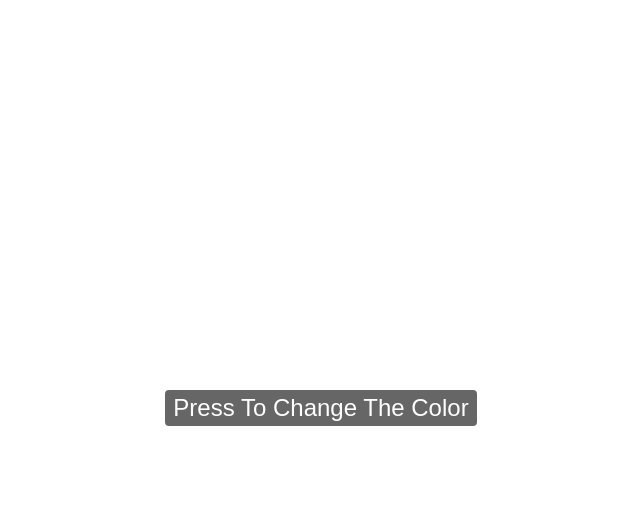
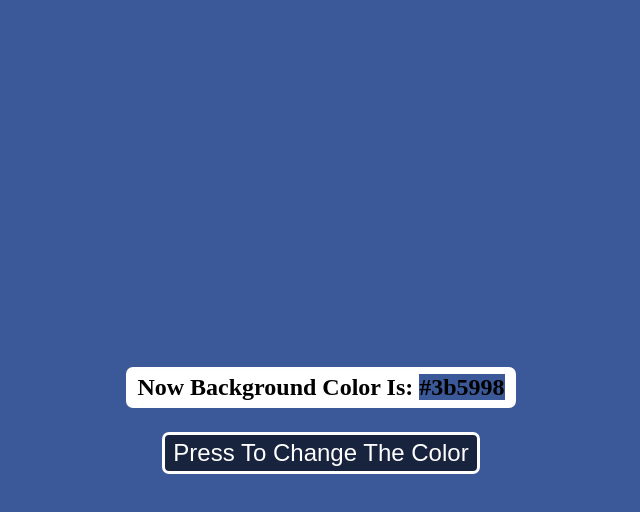
Before and after one commit to yugmani/background_change, a plain HTML site: page index.html in a window 1280 px wide. Both pictures are taken after a click on the button "Press To Change The Color". Shown: the whole page, without its empty margins (319-959 px from the left). Drawn offline with Linux system fonts and the light colour scheme.

Commit message:
javascript Done

```diff
--- a/index.html
+++ b/index.html
@@ -8,6 +8,9 @@
     <title>Background Change</title>
   </head>
   <body>
+    <h3 class="colorName">
+      Now Background Color is: <span id="colorName"></span>
+    </h3>
     <button type="button" class="colorBtn">Press to change the color</button>
 
     <script src="script.js"></script>
--- a/main.css
+++ b/main.css
@@ -1,8 +1,21 @@
 body {
   min-height: 100vh;
   display: flex;
+  flex-direction: column;
   justify-content: center;
   align-items: center;
+}
+
+.colorName {
+  padding: 0.25rem 0.5rem;
+  border: 3px solid #fefefe;
+  border-radius: 7px;
+  color: #000;
+  background: #fff;
+  font-size: 1.5rem;
+  cursor: pointer;
+  text-transform: capitalize;
+  outline: none;
 }
 
 .colorBtn {
--- a/script.js
+++ b/script.js
@@ -1,8 +1,25 @@
 const colorBtn = document.querySelector(".colorBtn");
 const bodyBcg = document.querySelector("body");
+const colorName = document.querySelector("#colorName");
 
-const colors = ["yellow", "red", "green", "#3b5998"];
+const colors = [
+  "yellow",
+  "purple",
+  "red",
+  "green",
+  "blue",
+  "silver",
+  "gold",
+  "bisque",
+  "cyan",
+  "#3b5998",
+];
 
 colorBtn.addEventListener("click", changeColor);
 
-function changeColor() {}
+function changeColor() {
+  let random = Math.floor(Math.random() * colors.length);
+  bodyBcg.style.backgroundColor = colors[random];
+  colorName.innerText = colors[random];
+  colorName.style.backgroundColor = colors[random];
+}
```
